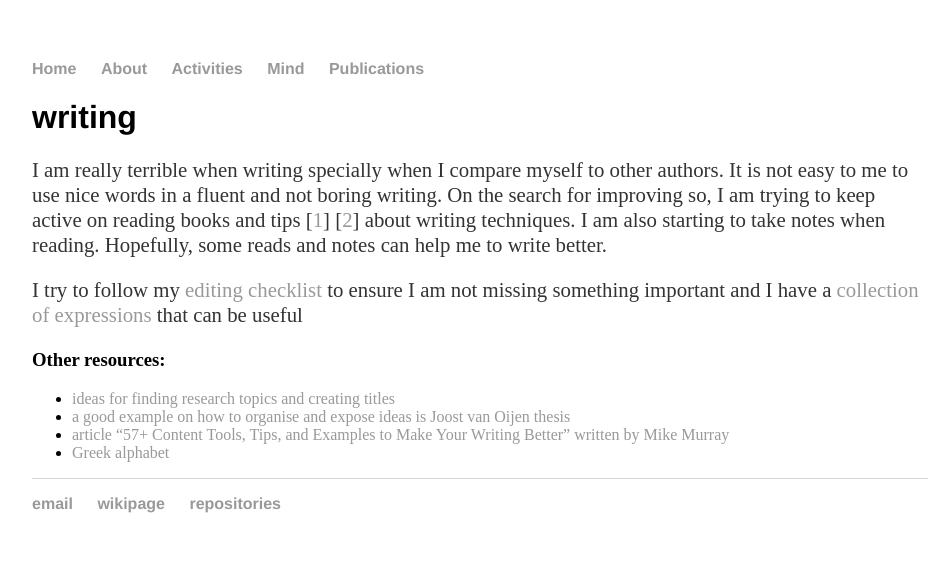
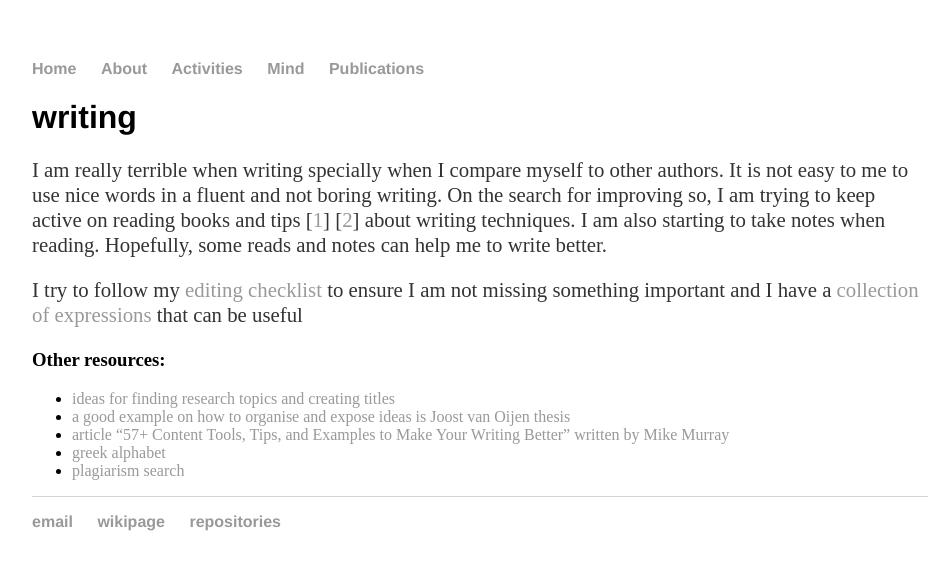
Before and after one commit to cleberjamaral/cleberjamaral.github.io, a Jekyll site: the page built from knowledge/writing/README.md, in a window 1280 px wide. Shown: the top 570 px of the page, without its empty margins (160-1109 px from the left). Built offline with Jekyll 4.4.1, drawn with Linux system fonts in a browser that asks for light colours; our own code applies the rules of GitHub Pages for plain Markdown files.

Commit message:
GitBook: [master] 2 pages modified

```diff
--- a/knowledge/writing/README.md
+++ b/knowledge/writing/README.md
@@ -13,4 +13,5 @@ I try to follow my [editing checklist](https://gist.github.com/cleberjamaral/624
 * [ideas for finding research topics and creating titles](https://www.portent.com/tools/title-maker)
 * [a good example on how to organise and expose ideas is Joost van Oijen thesis](https://www.researchgate.net/publication/282702142_Cognitive_Agents_in_Virtual_Worlds_A_Middleware_Design_Approach)
 * [article "57+ Content Tools, Tips, and Examples to Make Your Writing Better" written by Mike Murray](https://contentmarketinginstitute.com/2019/03/content-writing-examples-tools-tips/)
-* [Greek alphabet](https://www.rapidtables.com/math/symbols/greek_alphabet.html)
+* [greek alphabet](https://www.rapidtables.com/math/symbols/greek_alphabet.html)
+* [plagiarism search](https://plagiarismsearch.com/)
```
Also changed, not shown: knowledge/writing/expressions.md (line endings or trailing spaces).
